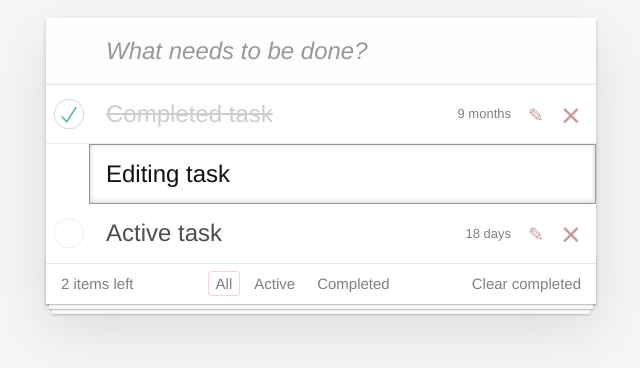
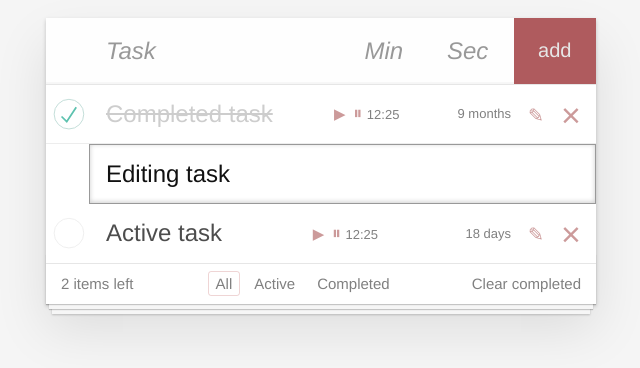
Before and after one commit to tpodkur/TODO, a React app: page / in a window 1280 px wide. Shown: the part 112-480 px from the top of the page, without its empty margins (319-959 px from the left). Built offline with nearby package versions, Linux system fonts and the light colour scheme.

Commit message:
add layout for timer

```diff
--- a/public/index.css
+++ b/public/index.css
@@ -84,7 +84,13 @@ body {
   text-rendering: optimizeLegibility;
 }
 
+.new-todo-form {
+  display: flex;
+  margin-bottom: 0;
+}
+
 .new-todo,
+.new-todo-form .new-todo-form__timer,
 .edit {
   position: relative;
   margin: 0;
@@ -102,11 +108,32 @@ body {
   -moz-osx-font-smoothing: grayscale;
 }
 
-.new-todo {
+.new-todo, .new-todo-form .new-todo-form__timer {
   padding: 16px 16px 16px 60px;
   border: none;
   background: rgba(0, 0, 0, 0.003);
   box-shadow: inset 0 -2px 1px rgba(0,0,0,0.03);
+}
+
+.new-todo {
+  width: 55%;
+}
+
+.new-todo-form .new-todo-form__timer {
+  width: 15%;
+  padding-left: 16px;
+}
+
+.new-todo-form .new-todo-form__submit {
+  width: 15%;
+  color: #e6e6e6;
+  background-color: #af5b5e;
+  font-size: 20px;
+}
+
+.new-todo-form .new-todo-form__submit:hover {
+  opacity: 50%;
+  cursor: pointer;
 }
 
 .main {
@@ -219,12 +246,16 @@ body {
   padding: 15px 85px 15px 60px;
 }
 
-.todo-list li label .created {
+.todo-list li .view {
+  position: relative;
+}
+
+.todo-list li label .description {
   font-size: 13px;
   color: gray;
 }
 
-.todo-list li label .description {
+.todo-list li label .title {
   word-break: break-all;
   display: block;
   line-height: 1.2;
@@ -233,20 +264,17 @@ body {
   color: #4d4d4d;
 }
 
-.todo-list li.completed label .description {
+.todo-list li.completed label .title {
   color: #cdcdcd;
   text-decoration: line-through;
 }
 
 .todo-list li .icon {
-  position: absolute;
-  top: 0;
-  bottom: -3px;
   width: 30px;
   height: 40px;
   font-size: 34px;
   color: #cc9a9a;
-  margin: auto 0 11px;
+  margin: auto 0;
   transition: color 0.2s ease-out;
   cursor: pointer;
 }
@@ -256,6 +284,9 @@ body {
 }
 
 .todo-list li .icon-destroy {
+  position: absolute;
+  top: 0;
+  bottom: -3px;
   right: 10px;
 }
 
@@ -264,12 +295,34 @@ body {
 }
 
 .todo-list li .icon-edit {
+  position: absolute;
+  top: 0;
+  bottom: -3px;
   font-size: 19px;
   right: 45px;
 }
 
 .todo-list li .icon-edit:after {
   content: '✎';
+}
+
+.todo-list li .icon-pause,
+.todo-list li .icon-play {
+  font-size: 18px;
+  width: 18px;
+  height: 18px;
+}
+
+.todo-list li .icon-play {
+  font-size: 15px;
+}
+
+.icon-pause:after {
+  content: '⏸';
+}
+
+.icon-play:after {
+  content: '▶';
 }
 
 .todo-list li .edit {
--- a/src/components/header.js
+++ b/src/components/header.js
@@ -12,30 +12,57 @@ export default class Header extends Component {
 
   state = {
     inputValue: '',
+    min: '',
+    sec: '',
   };
 
   onChange = (event) => {
     this.setState({ inputValue: event.target.value });
   };
 
+  onChangeMin = (event) => {
+    this.setState({ min: event.target.value });
+  };
+
+  onChangeSec = (event) => {
+    this.setState({ sec: event.target.value });
+  };
+
   onSubmit = (event) => {
     event.preventDefault();
     this.props.addTask(event.target.querySelector('.new-todo').value);
-    this.setState({ inputValue: '' });
+    this.setState({ inputValue: '', min: '', sec: '' });
   };
 
   render() {
     return (
       <header className="header">
         <h1>todos</h1>
-        <form onSubmit={this.onSubmit}>
+        <form className="new-todo-form" onSubmit={this.onSubmit}>
           <input
             className="new-todo"
-            placeholder="What needs to be done?"
+            placeholder="Task"
             autoFocus
             onChange={this.onChange}
             value={this.state.inputValue}
           />
+          <input
+            className="new-todo-form__timer"
+            placeholder="Min"
+            autoFocus
+            onChange={this.onChangeMin}
+            value={this.state.min}
+          />
+          <input
+            className="new-todo-form__timer"
+            placeholder="Sec"
+            autoFocus
+            onChange={this.onChangeSec}
+            value={this.state.sec}
+          />
+          <button className="new-todo-form__submit" type="submit">
+            add
+          </button>
         </form>
       </header>
     );
--- a/src/components/task.js
+++ b/src/components/task.js
@@ -57,8 +57,13 @@ export default class Task extends Component {
             checked={this.props.className === 'completed'}
           />
           <label>
-            <span className="description">{this.props.description}</span>
-            <span className="created">{formatDistanceToNow(this.props.created)}</span>
+            <span className="title">{this.props.description}</span>
+            <span className="description">
+              <button className="icon icon-play"></button>
+              <button className="icon icon-pause"></button>
+              12:25
+            </span>
+            <span className="description">{formatDistanceToNow(this.props.created)}</span>
           </label>
           <button className="icon icon-edit" onClick={this.onEditTask}></button>
           <button className="icon icon-destroy" onClick={this.props.onDeleteTask}></button>
```
